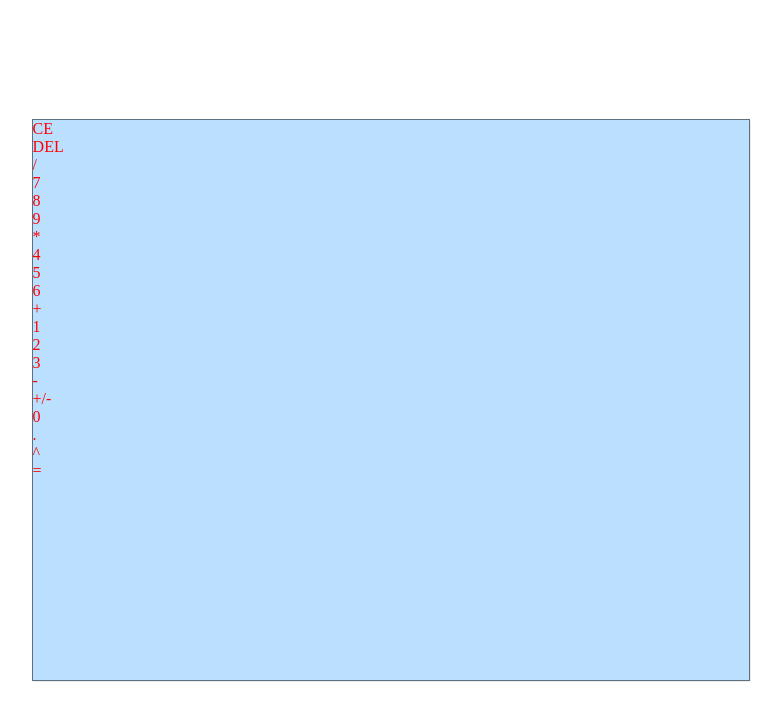
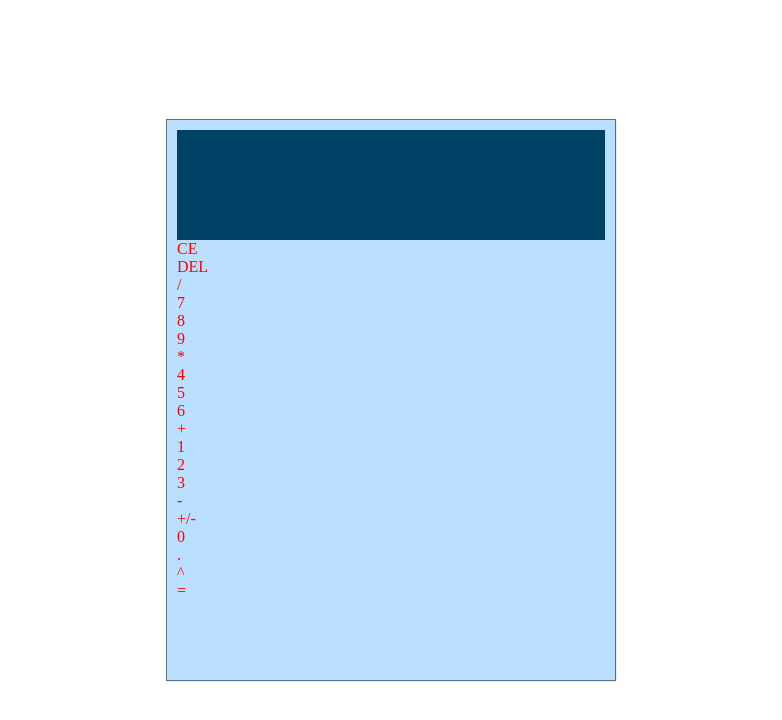
Before and after one commit to tariksouabny/calculator-js, a plain HTML site: page index.html in a window 1280 px wide. Shown: the whole page, without its empty margins (249-1031 px from the left). Drawn offline with Linux system fonts and the light colour scheme.

Commit message:
Add basic styling for output

```diff
--- a/styles.css
+++ b/styles.css
@@ -12,8 +12,14 @@
   border: none;
   outline: 1px solid #5D7080;
   box-shadow: 1px 1px 1px gray;
-  width: 56vw;
+  width: 56vh;
   height: 70vh;
   margin: 0 auto;
   transform: translateY(calc(( 100vh - 70vh ) / 2));
+  padding: 10px;
 }
+
+.output {
+  min-height: calc(70vh - 10px - 55vh);
+  background: #004265;
+}
```
